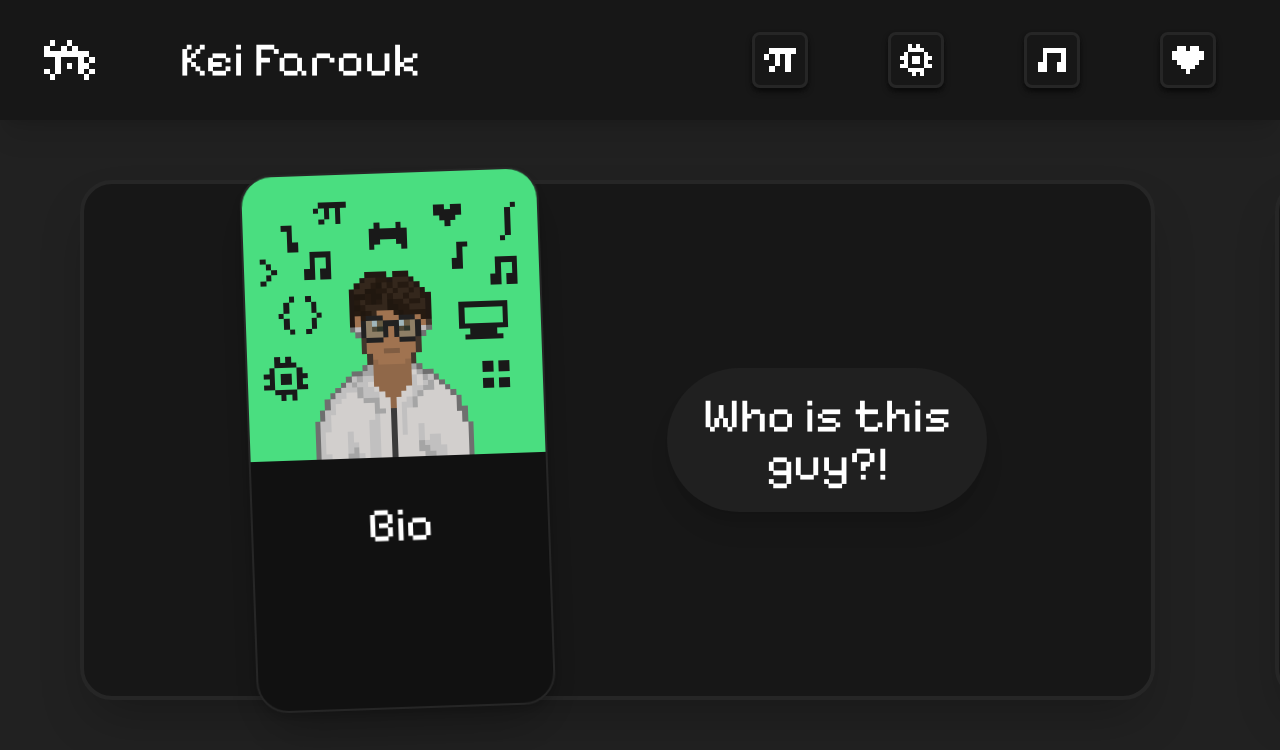
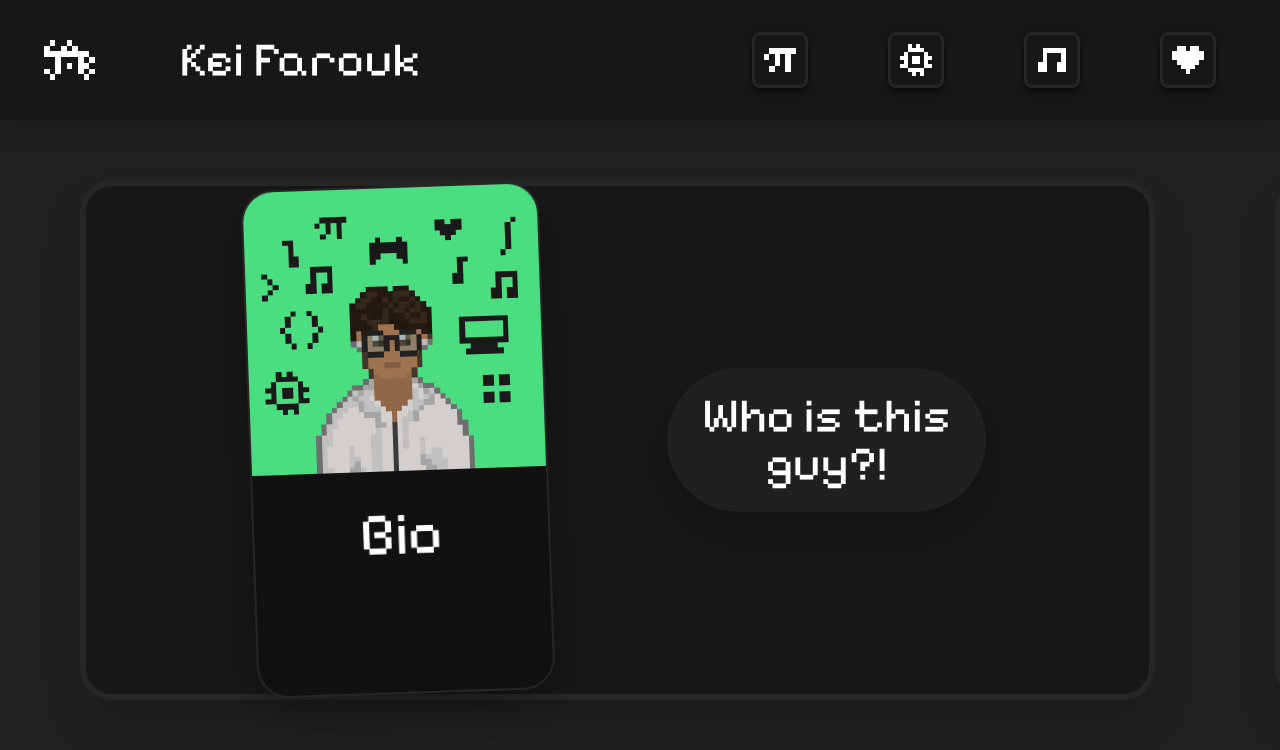
Before and after one commit to CadmusKei/Portfolio, a React (Vite) app: page / in a window 1280 px wide. Shown: the top 750 px of the page. Built offline with nearby package versions, Linux system fonts and the light colour scheme.

Commit message:
Sizing fixing

```diff
--- a/src/components/AnimatedCover.jsx
+++ b/src/components/AnimatedCover.jsx
@@ -1,7 +1,7 @@
 function AnimatedCover({ src, width, height }) {
   return (
     <div className={` overflow-hidden ${width} ${height} image-rendering-[pixelated]`}>
-      <img src={src} alt="" className="image-pixel" />
+      <img src={src} alt="" className="image-pixel w-full h-full" />
     </div>
   );
 }
--- a/src/components/Poster.jsx
+++ b/src/components/Poster.jsx
@@ -9,14 +9,14 @@ function Poster({name, desc, image, colour}) {
     <>
       {/* Poster dividing blocks */}
       <div className={`flex w-[96%] shrink-0 h-[65%] justify-center items-center
-          space-x-30 rounded-4xl bg-neutral-900 border-4 border-neutral-800 shadow-2xl mt-20`}>
+          space-x-30 rounded-4xl bg-neutral-900 border-[0.4rem] border-neutral-800 shadow-2xl mt-20`}>
 
-          <Block width="w-[28%]" height="h-[105%]" className={`flex shadow-2xl -rotate-2 hover:rotate-2 transition duration-700
+          <Block width="w-[28%]" height="h-[100%]" className={`flex shadow-2xl -rotate-2 hover:rotate-2 transition duration-700
           border-2 border-neutral-800 ${colour}`}>
-            <div className="flex flex-col h-full w-full justify-start items-center space-y-[15%]">
-              <AnimatedCover src={image} />
-              <div className="flex">
-                <Title name={name}/>
+            <div className="flex flex-col h-full w-full justify-start items-center">
+              <AnimatedCover src={image} width="w-full" />
+              <div className="flex items-center justify-center w-full h-[25%]">
+                <Title name={name} className="text-6xl"/>
               </div>
             </div>
           </Block>
```
